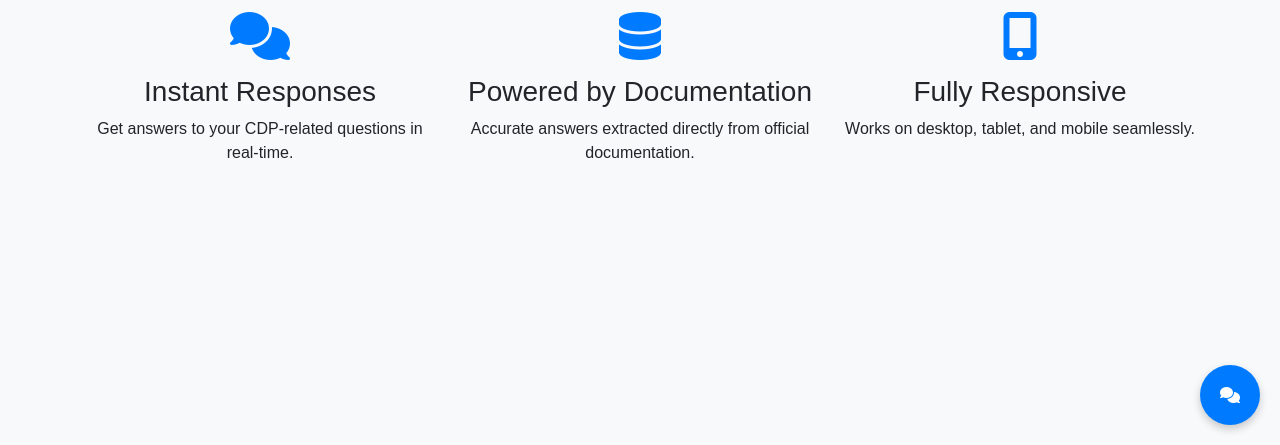
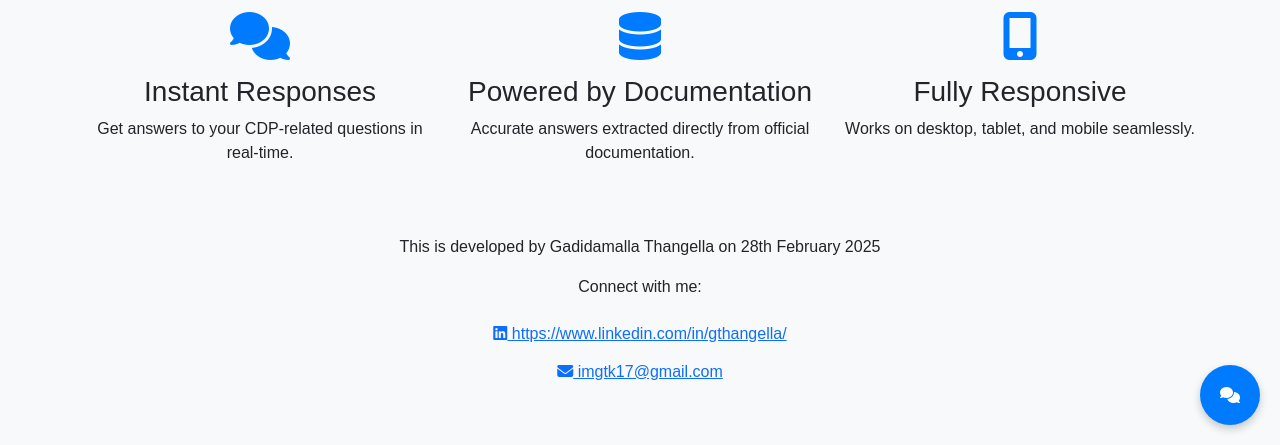
Before and after one commit to GTK-THANGELLA-17/cdp-support-chatbot, a Flask app: page / in a window 1280 px wide. Shown: the part 355-800 px from the top of the page. Run offline with Flask 2, Linux system fonts and the light colour scheme.

Commit message:
Update index.html

```diff
--- a/templates/index.html
+++ b/templates/index.html
@@ -36,7 +36,6 @@
         </div>
     </div>
 </nav>
-
 
     <!-- Hero Section -->
     <header class="hero-section">
@@ -82,12 +81,27 @@
             <div class="bot-message">👋 Hello! Ask me anything about Segment, mParticle, Lytics, or Zeotap.</div>
         </div>
         <!-- Chat Footer (Updated with Speech Button) -->
-<div class="chat-footer">
-    <input type="text" id="query" placeholder="Type your question..." autocomplete="off">
-    <button id="send-btn"><i class="fas fa-paper-plane"></i></button>
-    <button id="speech-btn"><i class="fas fa-microphone"></i></button> <!-- New speech button -->
-</div>
+        <div class="chat-footer">
+            <input type="text" id="query" placeholder="Type your question..." autocomplete="off">
+            <button id="send-btn"><i class="fas fa-paper-plane"></i></button>
+            <button id="speech-btn"><i class="fas fa-microphone"></i></button> <!-- New speech button -->
+        </div>
+    </div>
 
+    <!-- Footer Section -->
+    <footer class="text-center mt-4 mb-4">
+        <p>This is developed by Gadidamalla Thangella on 28th February 2025</p>
+        <div>
+            <p>Connect with me:</p>
+            <a href="https://www.linkedin.com/in/gthangella/" target="_blank" class="btn btn-link">
+                <i class="fab fa-linkedin"></i> https://www.linkedin.com/in/gthangella/
+            </a>
+            <br>
+            <a href="mailto:imgtk17@gmail.com" class="btn btn-link">
+                <i class="fas fa-envelope"></i> imgtk17@gmail.com
+            </a>
+        </div>
+    </footer>
 
     <!-- Bootstrap & Custom JS -->
     <script src="https://cdn.jsdelivr.net/npm/bootstrap@5.3.0/dist/js/bootstrap.bundle.min.js"></script>
```
